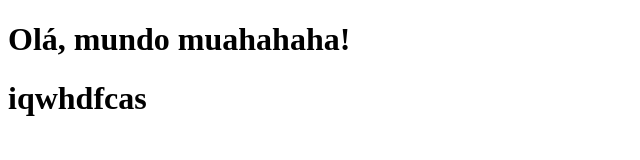
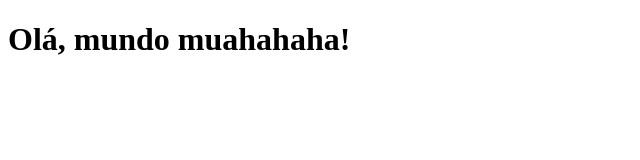
Before and after one commit to v1torsantana/alura-git, a plain HTML site: page index.html in a window 1280 px wide. Shown: the whole page, without its empty margins (0-640 px from the left). Drawn offline with Linux system fonts and the light colour scheme.

Commit message:
Revert "commit c bug"
This reverts commit 07c94edca8557a78a707f299a9205634cd84f10f.

```diff
--- a/index.html
+++ b/index.html
@@ -7,6 +7,5 @@
 </head>
 <body>
     <h1>Olá, mundo muahahaha!</h1>
-    <h1>iqwhdfcas</h1>
 </body>
 </html>
```
